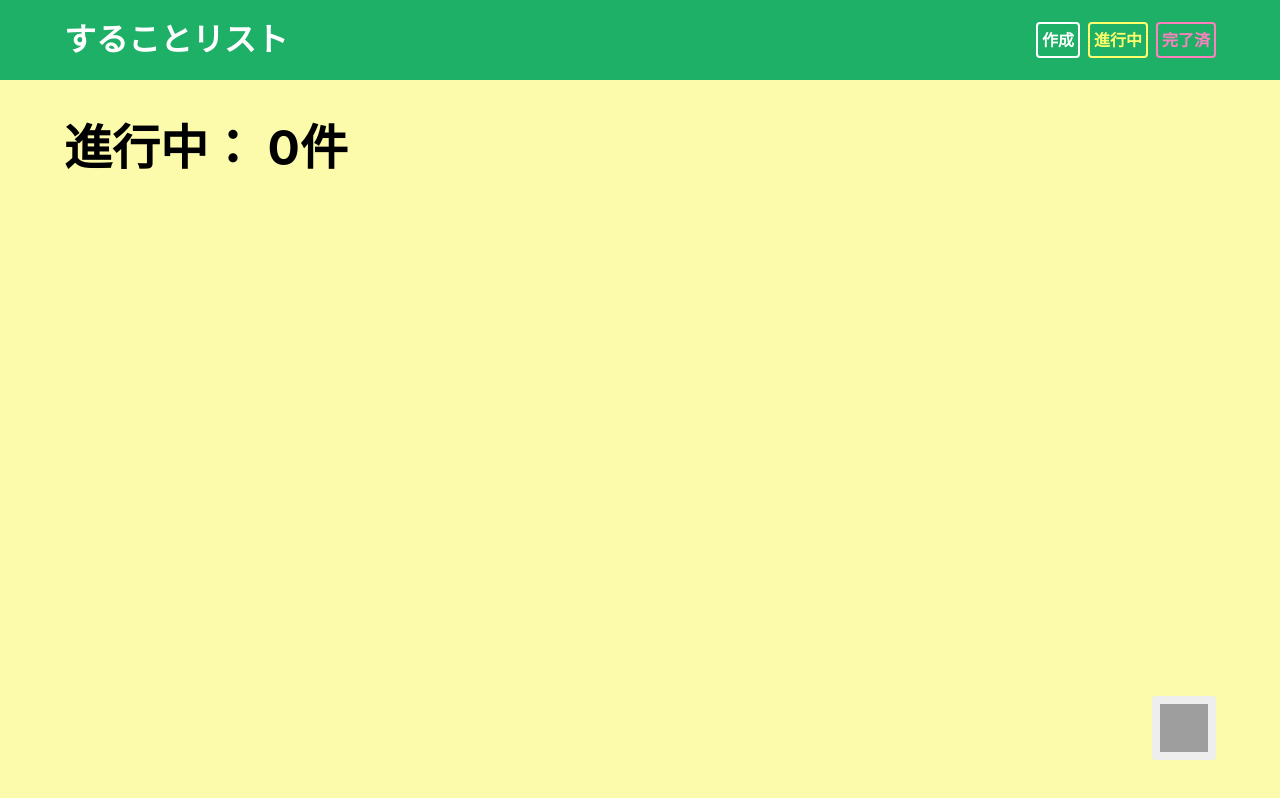
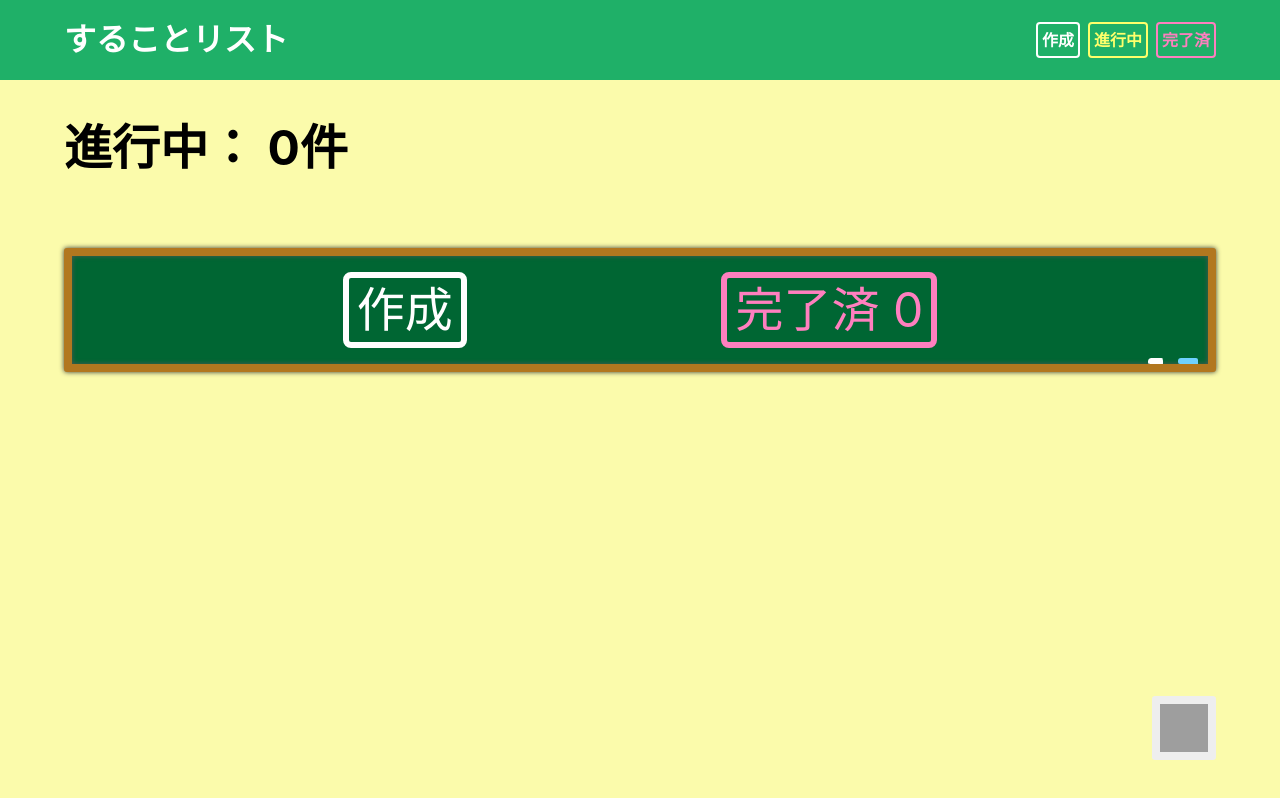
Before and after one commit to kamiyakoh/todoapp--react, a React (Create React App) app: page /active in a window 1280 px wide. Built offline with nearby package versions, Linux system fonts and the light colour scheme; grey boxes are pictures that could not be loaded.

Commit message:
Naviboard.jsx作成

```diff
--- a/src/Active.jsx
+++ b/src/Active.jsx
@@ -7,7 +7,7 @@ import Container from './Container';
 import Wrapper from './Wrapper';
 import Activeboard from './Activeboard';
 import Trash from './Trash';
-// import Button from './Button';
+import Naviboard from './Naviboard';
 
 function Active({ active, comp, setNewActive, setNewComp }) {
   const activeBoards = active;
@@ -39,6 +39,9 @@ function Active({ active, comp, setNewActive, setNewComp }) {
       <Container>
         <h2 css={fs3}>進行中： {activeCount}件</h2>
         <Wrapper>
+          {activeBoards.length < 1 && (
+            <Naviboard active={active} comp={comp} isActive />
+          )}
           {activeBoards.map((obj) => (
             <Activeboard
               active={active}
--- a/src/Comp.jsx
+++ b/src/Comp.jsx
@@ -8,8 +8,9 @@ import Container from './Container';
 import Wrapper from './Wrapper';
 import Compboard from './Compboard';
 import Trash from './Trash';
+import Naviboard from './Naviboard';
 
-function Comp({ comp, setNewComp }) {
+function Comp({ active, comp, setNewComp }) {
   const compBoards = comp;
   const [compCount, setcompCount] = useState(0);
   useEffect(() => setcompCount(comp.length), [comp]);
@@ -38,6 +39,9 @@ function Comp({ comp, setNewComp }) {
       <Container>
         <h2 css={fs3}>完了済： {compCount}件</h2>
         <Wrapper>
+          {compBoards.length < 1 && (
+            <Naviboard active={active} comp={comp} isComp />
+          )}
           {compBoards.map((obj) => (
             <Compboard
               comp={comp}
--- a/src/EditActive.jsx
+++ b/src/EditActive.jsx
@@ -162,7 +162,7 @@ function EditActive({ active, setNewActive }) {
     return (
       <div css={[sec, bgLightYellow]}>
         <Container isSingle>
-          <h2 css={fs3}>進行中ID： {id}</h2>
+          <h2 css={fs3}>編集中のID： {id}</h2>
           <Board cssName={singleBoard}>
             <form css={form} onSubmit={handleSubmit(submitEdit)}>
               <div>
--- /dev/null
+++ b/src/Naviboard.jsx
@@ -0,0 +1,54 @@
+import { Link } from 'react-router-dom';
+/** @jsxImportSource @emotion/react */
+import { css } from '@emotion/react';
+import { mq, pink, yellow, singleBoard } from './const';
+import Board from './Board';
+import Button from './Button';
+
+function Naviboard({ active, comp, isActive, isComp }) {
+  const flexbox = css`
+    display: flex;
+    justify-content: space-evenly;
+    ${mq('sp')} {
+      justify-content: space-around;
+    }
+  `;
+  const sizeResp = css`
+    --size: 3;
+    ${mq('tab')} {
+      --size: 2;
+    }
+    ${mq('sp')} {
+      --size: 1.5;
+    }
+  `;
+
+  return (
+    <Board cssName={[singleBoard, flexbox]}>
+      <Link to='/'>
+        <Button
+          cssName={[
+            sizeResp,
+            css`
+              --color: #fff;
+            `,
+          ]}
+        >
+          作成
+        </Button>
+      </Link>
+      {isActive || active.length < 0 || (
+        <Link to='/active'>
+          <Button cssName={[yellow, sizeResp]}>進行中 {active.length}</Button>
+        </Link>
+      )}
+      {isComp || (
+        <Link to='/comp'>
+          <Button cssName={[pink, sizeResp]}>完了済 {comp.length}</Button>
+        </Link>
+      )}
+    </Board>
+  );
+}
+
+export default Naviboard;
--- a/src/Page404.jsx
+++ b/src/Page404.jsx
@@ -41,7 +41,7 @@ function Page404({ active, comp }) {
           お探しのURLのページは見つかりませんでした
         </p>
         <Board cssName={[singleBoard, yellow, flexbox]}>
-          <Link to='./new'>
+          <Link to='/'>
             <Button
               cssName={[
                 sizeResp,
@@ -53,10 +53,10 @@ function Page404({ active, comp }) {
               作成
             </Button>
           </Link>
-          <Link to='./active'>
+          <Link to='/active'>
             <Button cssName={[yellow, sizeResp]}>進行中 {active.length}</Button>
           </Link>
-          <Link to='./comp'>
+          <Link to='/comp'>
             <Button cssName={[pink, sizeResp]}>完了済 {comp.length}</Button>
           </Link>
         </Board>
--- a/src/router/Router.jsx
+++ b/src/router/Router.jsx
@@ -52,7 +52,7 @@ function Router() {
       </Route>
       <Route
         path='comp'
-        element={<Comp comp={comp} setNewComp={setNewComp} />}
+        element={<Comp active={active} comp={comp} setNewComp={setNewComp} />}
       />
       <Route path='*' element={<Page404 active={active} comp={comp} />} />
     </Routes>
```
